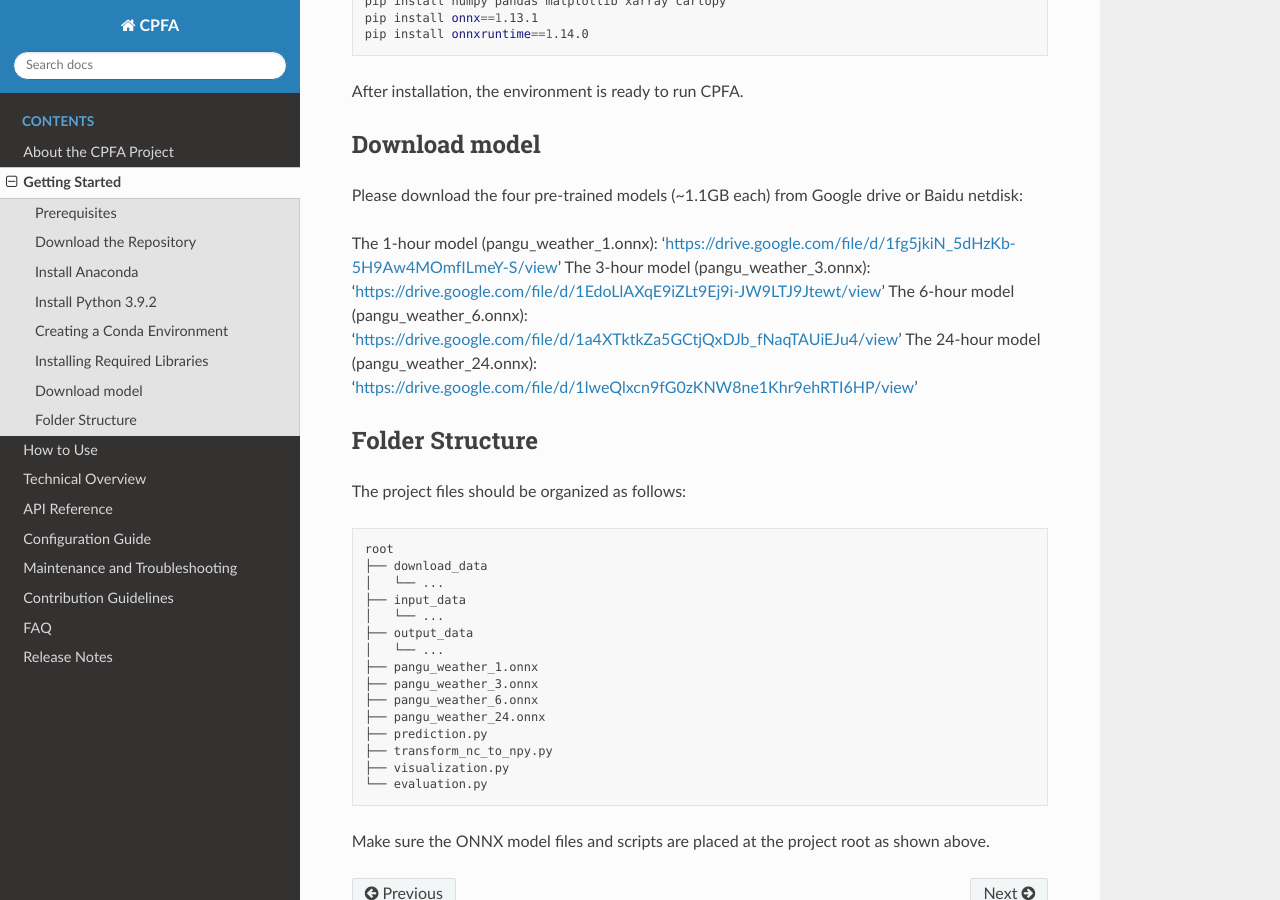
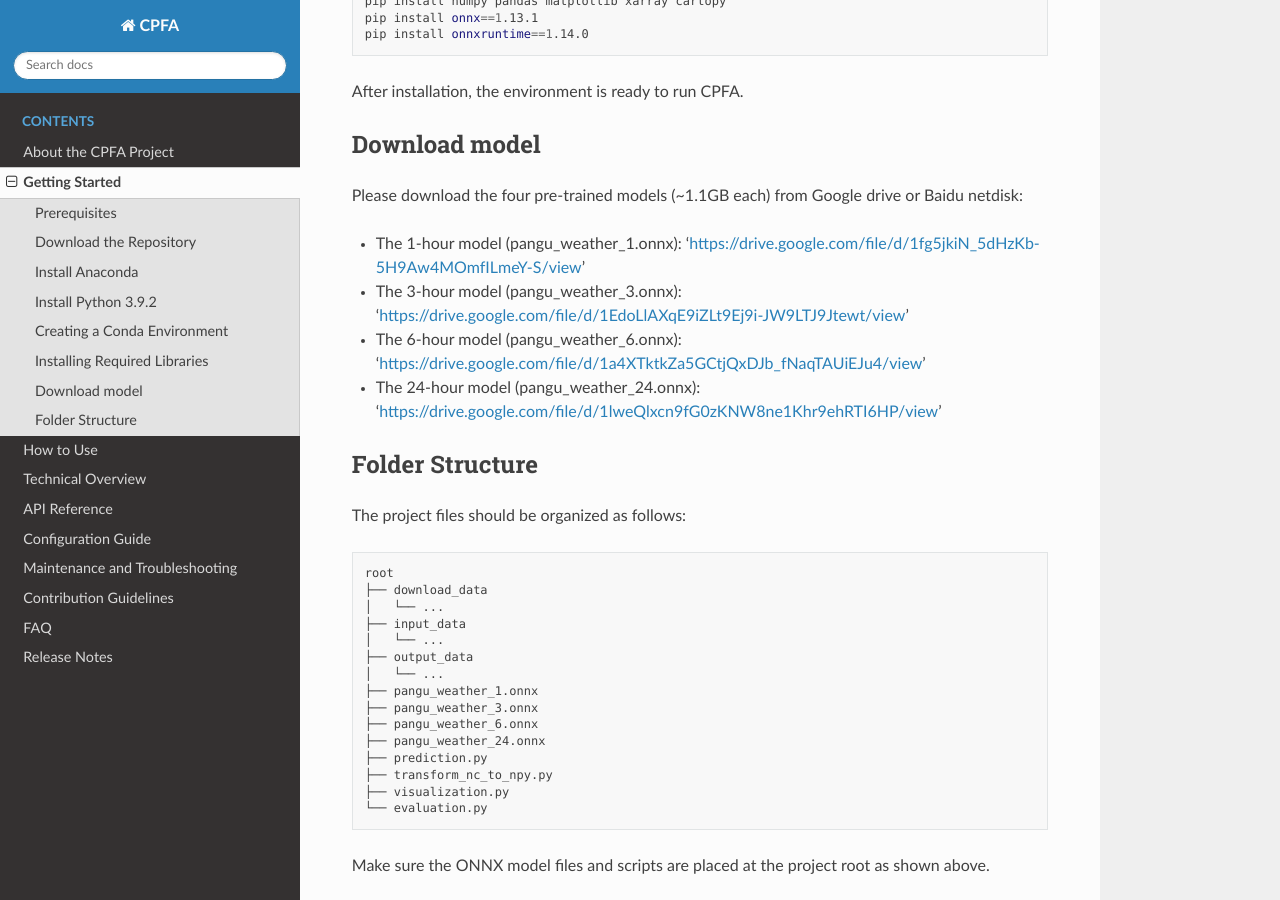
Before and after one commit to hyeok719/CPFA, a Sphinx documentation site: the page built from docs/source/getting_started.rst, in a window 1280 px wide and 900 px high, scrolled down 1717 px. Built offline with Sphinx 7.4.7 and the Read the Docs theme 3.1.0, drawn with Linux system fonts in a browser that asks for light colours.

```diff
--- a/docs/source/getting_started.rst
+++ b/docs/source/getting_started.rst
@@ -80,10 +80,10 @@ Download model
 ----------------
 Please download the four pre-trained models (~1.1GB each) from Google drive or Baidu netdisk:
 
-The 1-hour model (pangu_weather_1.onnx): 'https://drive.google.com/file/d/1fg5jkiN_5dHzKb-5H9Aw4MOmfILmeY-S/view'
-The 3-hour model (pangu_weather_3.onnx): 'https://drive.google.com/file/d/1EdoLlAXqE9iZLt9Ej9i-JW9LTJ9Jtewt/view'
-The 6-hour model (pangu_weather_6.onnx):  'https://drive.google.com/file/d/1a4XTktkZa5GCtjQxDJb_fNaqTAUiEJu4/view'
-The 24-hour model (pangu_weather_24.onnx): 'https://drive.google.com/file/d/1lweQlxcn9fG0zKNW8ne1Khr9ehRTI6HP/view'
+- The 1-hour model (pangu_weather_1.onnx): 'https://drive.google.com/file/d/1fg5jkiN_5dHzKb-5H9Aw4MOmfILmeY-S/view'
+- The 3-hour model (pangu_weather_3.onnx): 'https://drive.google.com/file/d/1EdoLlAXqE9iZLt9Ej9i-JW9LTJ9Jtewt/view'
+- The 6-hour model (pangu_weather_6.onnx):  'https://drive.google.com/file/d/1a4XTktkZa5GCtjQxDJb_fNaqTAUiEJu4/view'
+- The 24-hour model (pangu_weather_24.onnx): 'https://drive.google.com/file/d/1lweQlxcn9fG0zKNW8ne1Khr9ehRTI6HP/view'
 
 
 
```
